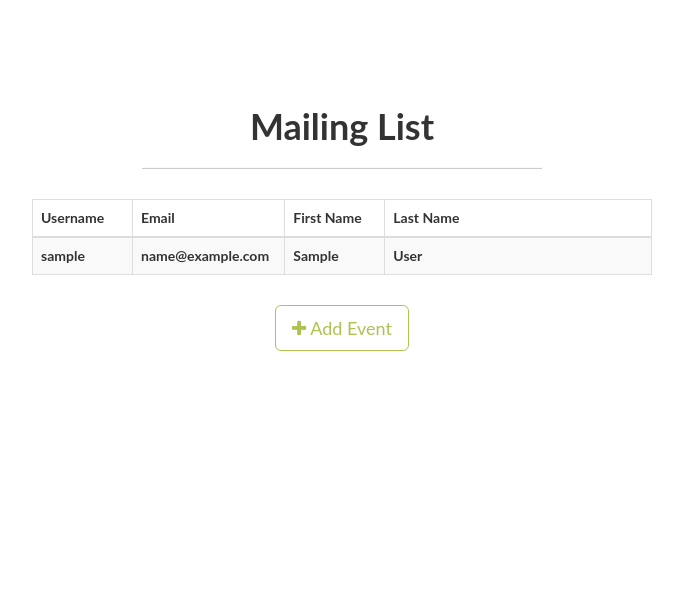
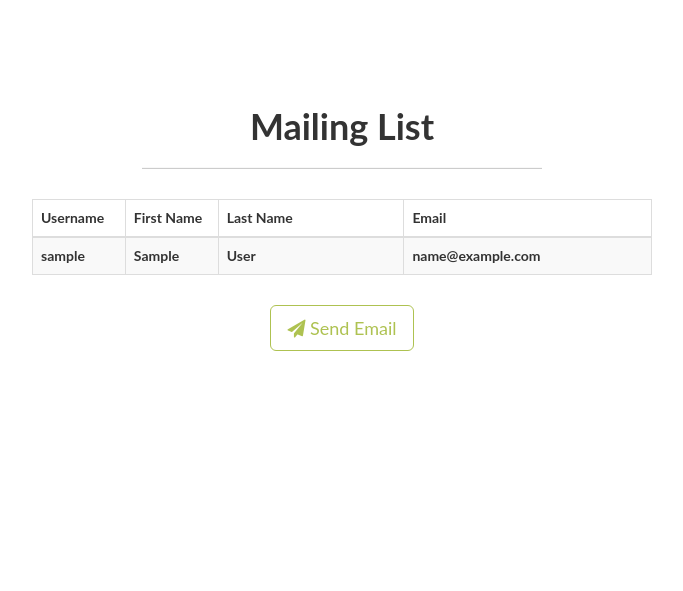
Before and after one commit to weijielam/fy-group-project, a Python web app: template dream-team/app/templates/admin/mailinglist/mailinglist.html in a window 1280 px wide. Shown: the part 132-723 px from the top of the page, without its empty margins (298-981 px from the left). Run offline with Jinja, Linux system fonts and the light colour scheme; the template is opened without the code that fills it: most values are stand-ins (such as "Sample title", 1, 10 or a date in 2020); some libraries are stand-ins or nearby versions.

Commit message:
fixed wei jie's errors

```diff
--- a/dream-team/app/auth/views.py
+++ b/dream-team/app/auth/views.py
@@ -81,7 +81,7 @@ def forgot_password():
 ######email stufff###########
     msg = Message('Hello', sender = MAIL_USERNAME, recipients = [verified_result.email])
     url = 'localhost:5000/reset?token='+token
-    msg.body = "Hello I see you want to change your password for your charity partner event. Please click the link below to be taken to the reset page." + "\n" +
+    msg.body = "Hello I see you want to change your password for your charity partner event. Please click the link below to be taken to the reset page." + "\n" + url
     mail.send(msg)
 
 
--- a/dream-team/app/templates/admin/mailinglist/mailinglist.html
+++ b/dream-team/app/templates/admin/mailinglist/mailinglist.html
@@ -19,18 +19,18 @@
               <thead>
                 <tr>
                   <th width="15%"> Username </th>
-                  <th width="15%"> Email </th>
                   <th width="15%"> First Name </th>
-                  <th width="40%"> Last Name </th>
+                  <th width="30%"> Last Name </th>
+                  <th width="40%"> Email </th>
                 </tr>
               </thead>
               <tbody>
               {% for user in users %}
                 <tr>
                   <td> {{ user.username }} </td>
-                  <td> {{ user.email }} </td>
                   <td> {{ user.first_name }} </td>
                   <td> {{ user.last_name }} </td>
+                  <td> {{ user.email }} </td>
                 </tr>
               {% endfor %}
               </tbody>
@@ -44,8 +44,8 @@
             <hr class="intro-divider">
         {% endif %}
           <a href="{{ url_for('admin.send_email') }}" class="btn btn-default btn-lg">
-            <i class="fa fa-plus"></i>
-            Add Event
+            <i class="fa fa-paper-plane"></i>
+            Send Email
           </a>
         </div>
       </div>
--- a/dream-team/config.py
+++ b/dream-team/config.py
@@ -4,16 +4,13 @@ class Config(object):
     """
     Common configurations
     """
-<<<<<<< HEAD
 
-=======
     MAIL_SERVER = 'smtp.gmail.com'
     MAIL_PORT = 465
     MAIL_USERNAME = 'fygptest@gmail.com'
     MAIL_PASSWORD = 'admin2018'
     MAIL_USE_TLS = False
     MAIL_USE_SSL = True
->>>>>>> 88c175e8e70070b56132f6f996315537d8019bac
     # Put any configurations here that are common across all environments
 
 class DevelopmentConfig(Config):
```
Also changed, not shown: dream-team/app/admin/views.py (+2 -5 lines), 4 other files.
